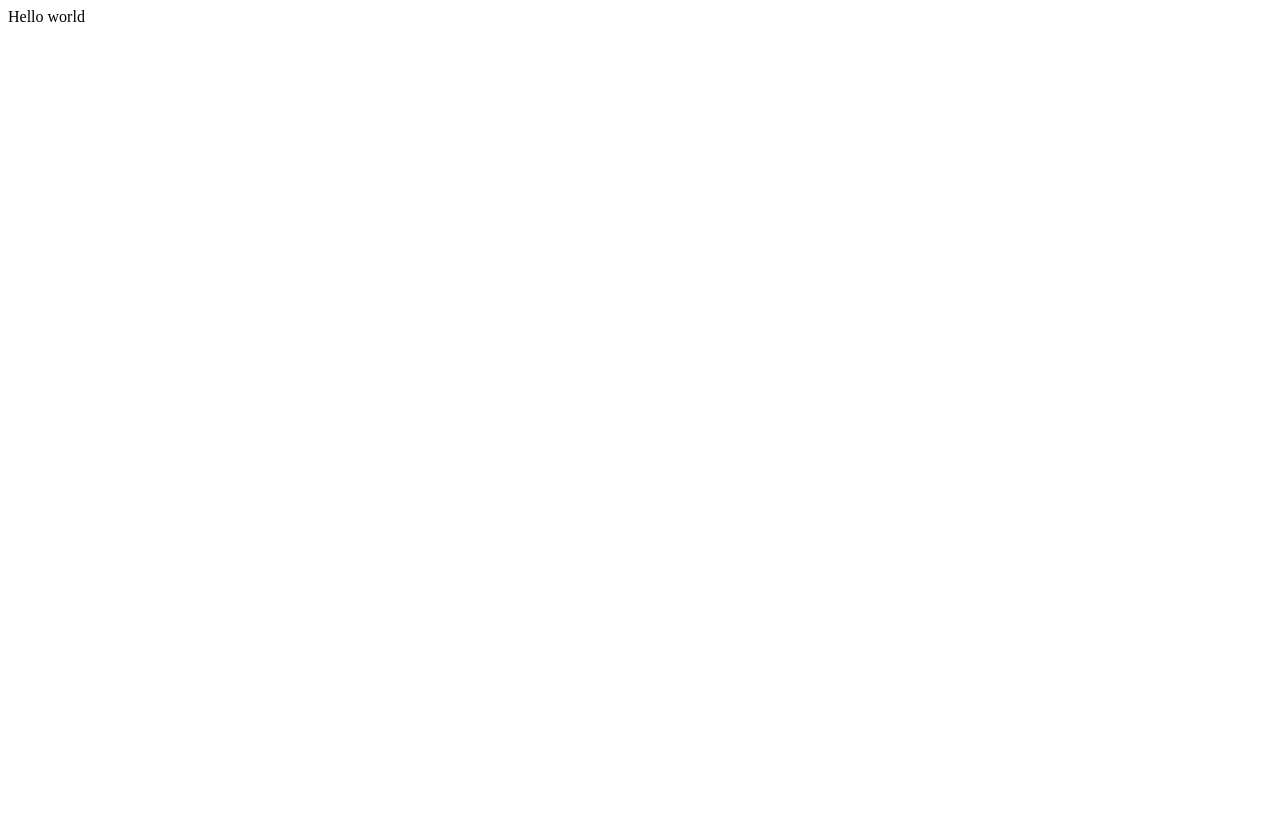
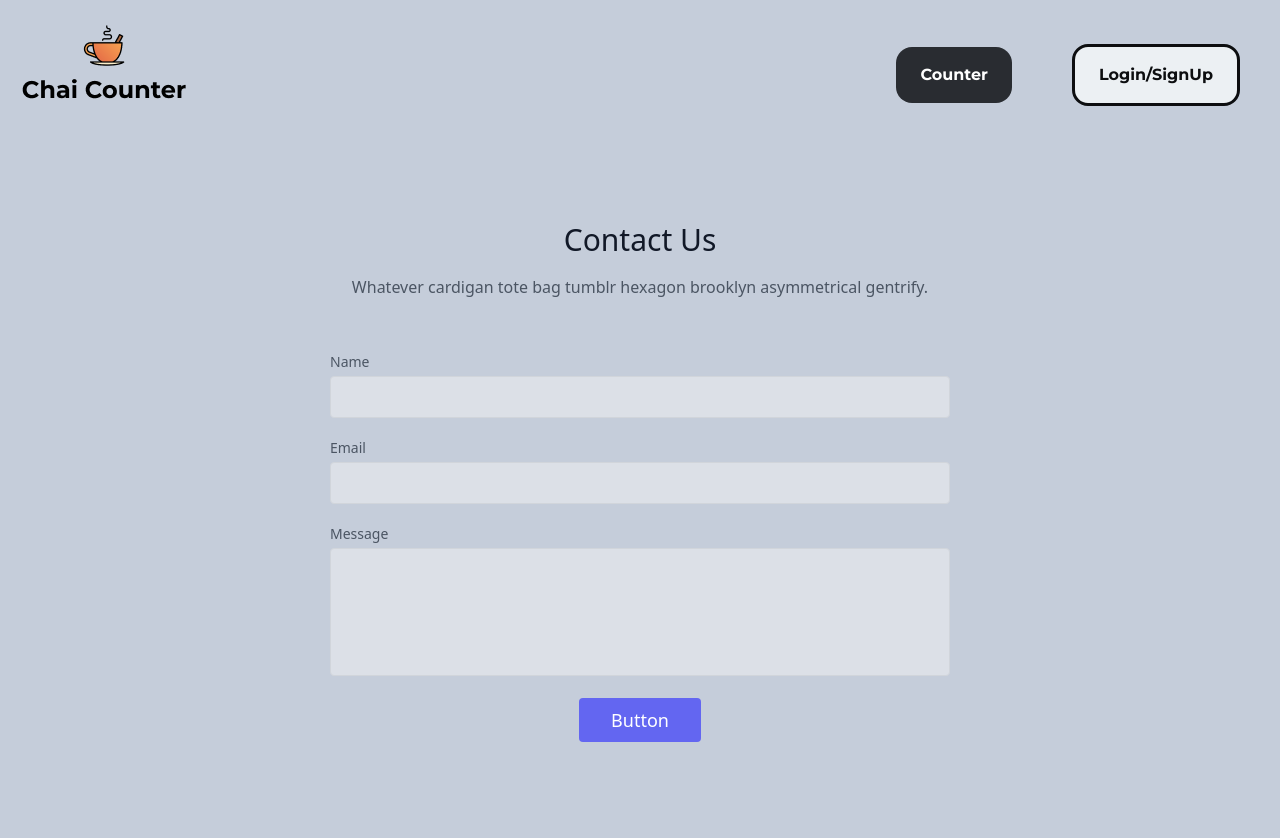
Before and after one commit to Jaspreet099/Chai-Counter, a PHP site: page /LoginSystem/login.php in a window 1280 px wide. Before the commit the page is almost empty. Before the commit the page ends 22 px from the top, so only its background shows below. Run offline with PHP 8.4, Linux system fonts and the light colour scheme; some libraries are stand-ins or nearby versions.

Commit message:
Nav bar implemented Successfully

```diff
--- a/LoginSystem/login.php
+++ b/LoginSystem/login.php
@@ -4,9 +4,46 @@
     <meta charset="UTF-8">
     <meta http-equiv="X-UA-Compatible" content="IE=edge">
     <meta name="viewport" content="width=device-width, initial-scale=1.0">
-    <title>Document</title>
+    <link rel="stylesheet" href="../partials/style.css">
+    <title>Chai Counter ~ Login</title>
 </head>
 <body>
-    Hello world
+    <?php include '../partials/_nav.php'
+
+    ?>
+    <section class="text-gray-600 body-font relative">
+  <div class="container px-5 py-24 mx-auto">
+    <div class="flex flex-col text-center w-full mb-12">
+      <h1 class="sm:text-3xl text-2xl font-medium title-font mb-4 text-gray-900">Contact Us</h1>
+      <p class="lg:w-2/3 mx-auto leading-relaxed text-base">Whatever cardigan tote bag tumblr hexagon brooklyn asymmetrical gentrify.</p>
+    </div>
+    <div class="lg:w-1/2 md:w-2/3 mx-auto">
+      <div class="flex flex-wrap -m-2">
+        <div class="p-2 w-full">
+          <div class="relative">
+            <label for="name" class="leading-7 text-sm text-gray-600">Name</label>
+            <input type="text" id="name" name="name" class="w-full bg-gray-100 bg-opacity-50 rounded border border-gray-300 focus:border-indigo-500 focus:bg-white focus:ring-2 focus:ring-indigo-200 text-base outline-none text-gray-700 py-1 px-3 leading-8 transition-colors duration-200 ease-in-out">
+          </div>
+        </div>
+        <div class="p-2 w-full">
+          <div class="relative">
+            <label for="email" class="leading-7 text-sm text-gray-600">Email</label>
+            <input type="email" id="email" name="email" class="w-full bg-gray-100 bg-opacity-50 rounded border border-gray-300 focus:border-indigo-500 focus:bg-white focus:ring-2 focus:ring-indigo-200 text-base outline-none text-gray-700 py-1 px-3 leading-8 transition-colors duration-200 ease-in-out">
+          </div>
+        </div>
+        <div class="p-2 w-full">
+          <div class="relative">
+            <label for="message" class="leading-7 text-sm text-gray-600">Message</label>
+            <textarea id="message" name="message" class="w-full bg-gray-100 bg-opacity-50 rounded border border-gray-300 focus:border-indigo-500 focus:bg-white focus:ring-2 focus:ring-indigo-200 h-32 text-base outline-none text-gray-700 py-1 px-3 resize-none leading-6 transition-colors duration-200 ease-in-out"></textarea>
+          </div>
+        </div>
+        <div class="p-2 w-full">
+          <button class="flex mx-auto text-white bg-indigo-500 border-0 py-2 px-8 focus:outline-none hover:bg-indigo-600 rounded text-lg">Button</button>
+        </div>
+
+      </div>
+    </div>
+  </div>
+</section>
 </body>
 </html>
--- a/partials/_nav.php
+++ b/partials/_nav.php
@@ -17,7 +17,7 @@
     </a>
     <nav class="md:ml-auto flex flex-wrap items-center text-base justify-center mt-6">
       <a class="btn1 mr-5">Counter</a>
-      <a class="btn2 mr-5 ml-11">Login/SignUp</a>
+      <a class="btn2 mr-5 ml-10" href="/LoginSystem/login.php">Login/SignUp</a>
     </nav>
   </div>
 </header>
--- a/partials/style.css
+++ b/partials/style.css
@@ -24,3 +24,8 @@ body {
     background: #ECF0F3;
     border: 3px solid #0D0E10;
 }
+
+.btn2:hover{
+    box-shadow: 0px 9px 0px #0D0E10;
+    transition: 300ms ease-in-out;
+}
```
Also changed, not shown: LoginSystem/signup.php (+15 -0 lines).
